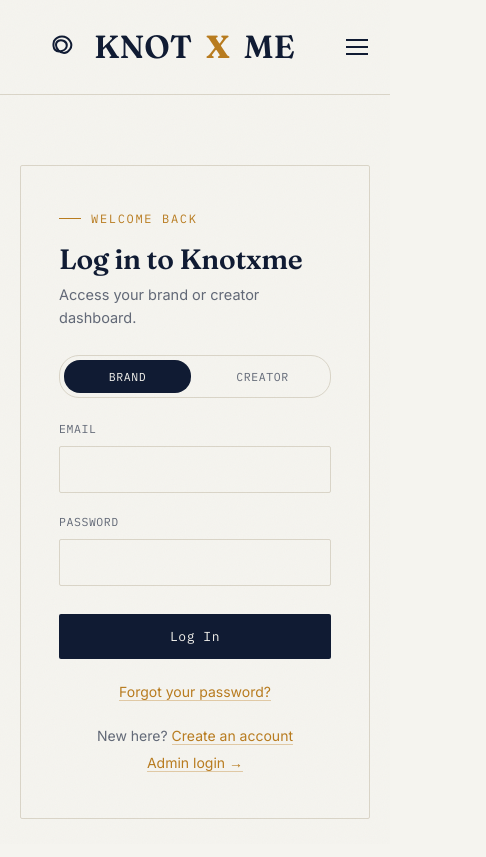
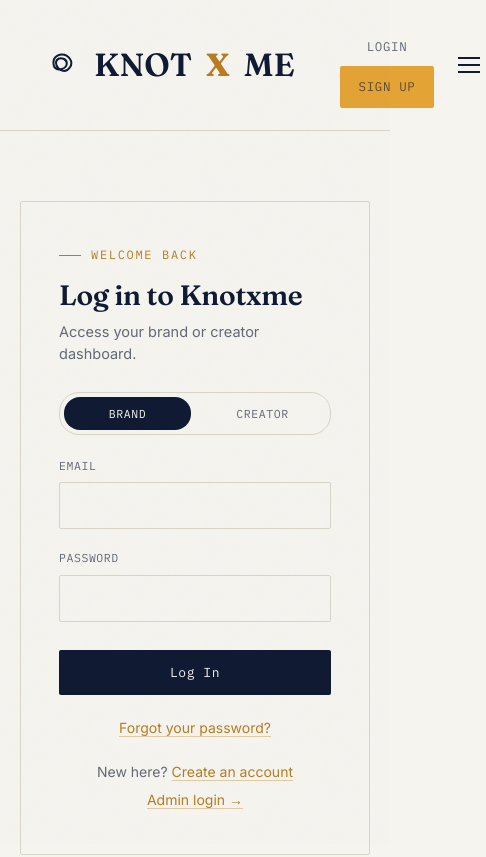
Before and after one commit to perv106/knotxme, a website: page frontend/public/login.html in a window 390 px wide. Shown: the top 857 px of the page, 486 px wide, since content can reach past the window. Drawn offline with Linux system fonts and the light colour scheme.

Commit message:
CSS Changes fin

```diff
--- a/frontend/public/css/style.css
+++ b/frontend/public/css/style.css
@@ -434,7 +434,17 @@
 .auth-area a{font-family:'IBM Plex Mono',monospace;font-size:12.5px;letter-spacing:.05em;text-transform:uppercase;color:var(--ink-60);}
 .auth-area a:hover{color:var(--ink);}
 .auth-area .btn{padding:10px 18px;}
-@media (max-width:900px){.auth-area{display:none;}}
+@media (max-width:900px){.auth-area{
+display:flex;
+flex-direction:column;
+gap:10px;
+margin-top:15px;
+width:100%;
+}
+.auth-area .btn{
+width:100%;
+justify-content:center;
+}}
 
 /* ---------- Auth pages (login/signup/forgot/reset) ---------- */
 .auth-shell{min-height:calc(100vh - 300px);display:flex;align-items:center;justify-content:center;padding:70px 20px;}
```
